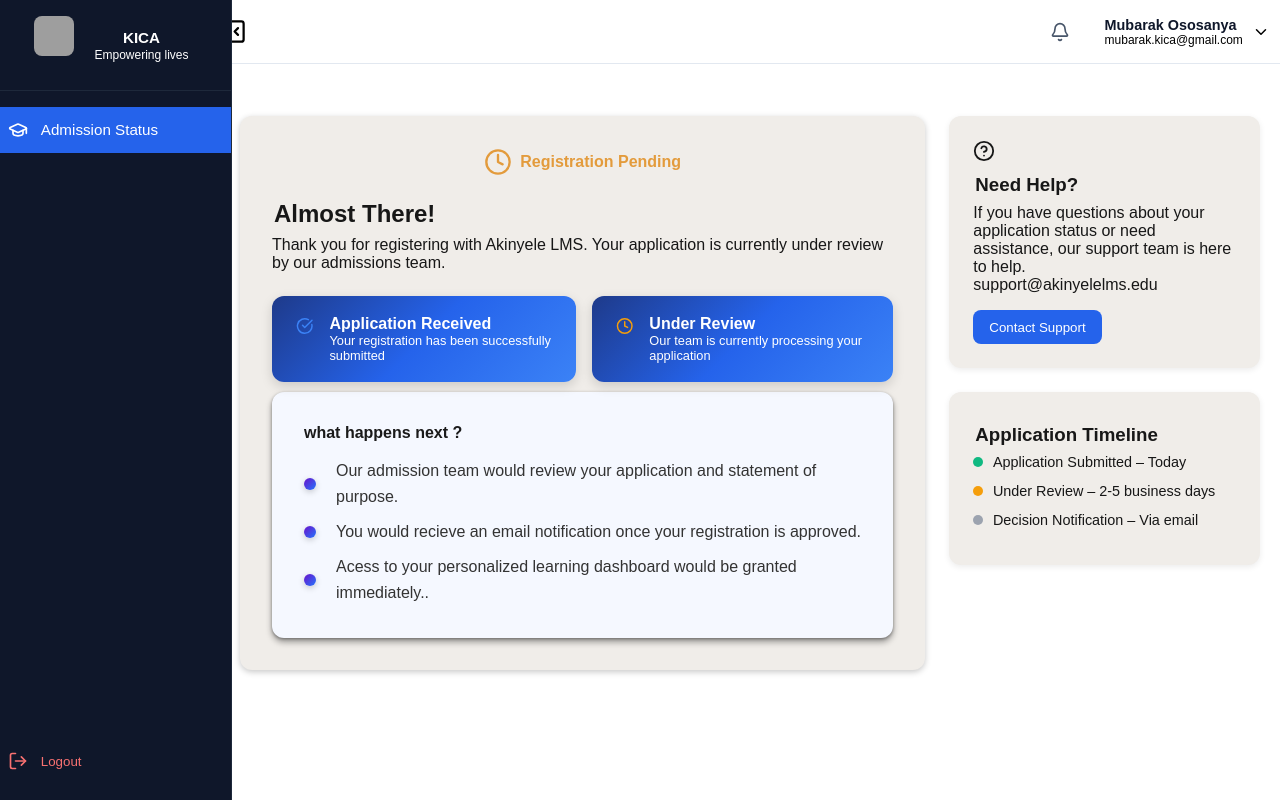
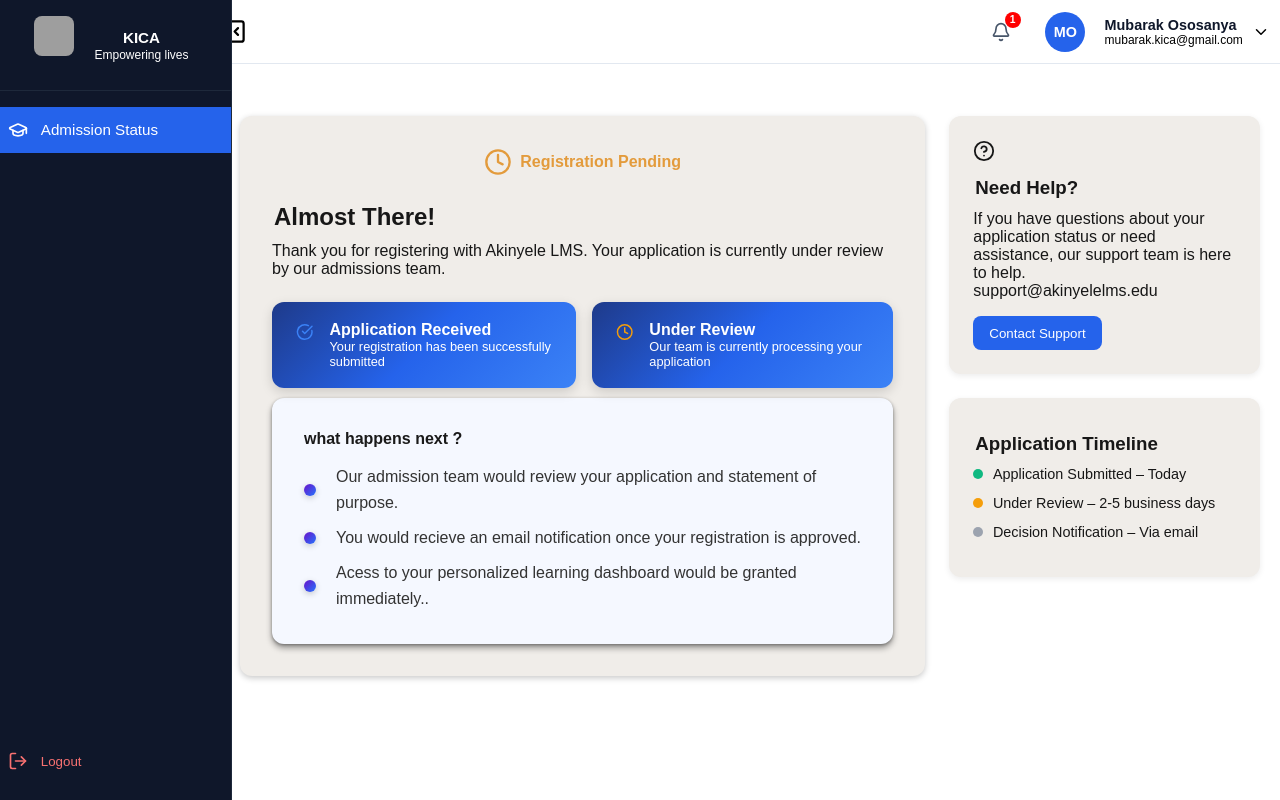
Before and after one commit to Viktorpeters/AkinyeleLms, a Next.js app: page /dashboard in a window 1280 px wide. Built offline with nearby package versions, Linux system fonts and the light colour scheme; grey boxes are pictures that could not be loaded.

Commit message:
updated code

```diff
--- a/src/app/dashboard/dashboard.module.css
+++ b/src/app/dashboard/dashboard.module.css
@@ -31,11 +31,11 @@
 }
 
 .statusCard h2 {
-  padding: 8px 2px;
+  padding: 11px 2px;
 }
 
 .sidebar h3 {
-  padding: 8px 2px;
+  padding: 11px 2px;
 }
 
 .statusHeader {
--- a/src/components/DashHeader.module.css
+++ b/src/components/DashHeader.module.css
@@ -131,3 +131,55 @@
   justify-content: center;
   margin-right: 2rem;
 }
+
+
+/* Notification dot inside bell */
+.notificationDot {
+  position: absolute;
+  top: -4px;
+  right: -4px;
+  background: red;
+  color: white;
+  font-size: 0.65rem;
+  font-weight: 600;
+  width: 16px;
+  height: 16px;
+  display: flex;
+  align-items: center;
+  justify-content: center;
+  border-radius: 50%;
+  pointer-events: none;
+}
+
+/* Make iconBtn relative to contain the dot */
+.iconBtn {
+  position: relative; /* add this */
+  background: none;
+  border: none;
+  cursor: pointer;
+  color: #475569;
+  display: flex;
+  align-items: center;
+  justify-content: center;
+  padding: 6px;
+  border-radius: 50%;
+  transition: background 0.2s ease;
+}
+
+
+/* User initials circle */
+.initials {
+  width: 40px;
+  height: 40px;
+  background: #2563eb; /* blue background, you can change */
+  color: #fff;
+  font-weight: 600;
+  font-size: 0.9rem;
+  display: flex;
+  align-items: center;
+  justify-content: center;
+  border-radius: 50%;
+  margin-right: 0.6rem; /* space before user info */
+  flex-shrink: 0;
+  text-transform: uppercase;
+}
--- a/src/components/DashHeader.tsx
+++ b/src/components/DashHeader.tsx
@@ -14,33 +14,47 @@ const DashHeader: React.FC<DashHeaderProps> = ({ sidebarOpen, onToggle }) => {
   const user = {
     name: "Mubarak Ososanya",
     email: "mubarak.kica@gmail.com",
-    avatar:
-      "https://res.cloudinary.com/ddlnqthao/image/upload/v1758300104/WhatsApp_Image_2025-09-19_at_17.19.02_cb5c3139_jazl8s.jpg",
+    avatar: "", // keep empty to show initials
+  };
+
+  // Get initials
+  const getInitials = (name: string) => {
+    const names = name.split(" ");
+    const first = names[0]?.charAt(0).toUpperCase() || "";
+    const last = names[1]?.charAt(0).toUpperCase() || "";
+    return first + last;
   };
 
   return (
     <header className={styles.header}>
       <div className={styles.left}>
-        {/* Sidebar toggle button moved here */}
+        {/* Sidebar toggle button */}
         <button className={styles.toggleBtn} onClick={onToggle}>
           {sidebarOpen ? <PanelLeftClose color="black" size={27} /> : <PanelRightOpen color="black" size={27} />}
         </button>
-
-        {/* Optional: logo/title */}
-        {/* <Image src={user.avatar} alt="Logo" width={40} height={40} />
-        <h1 className={styles.title}>Dashboard</h1> */}
       </div>
 
       <div className={styles.right}>
+        {/* Bell with notification */}
         <button className={styles.iconBtn}>
           <Bell size={20} />
+          <span className={styles.notificationDot}>1</span>
         </button>
 
+        {/* User info */}
         <div className={styles.user}>
+          {/* Avatar / initials */}
+          {user.avatar ? (
+            <Image src={user.avatar} alt={user.name} width={40} height={40} className={styles.avatar} />
+          ) : (
+            <div className={styles.initials}>{getInitials(user.name)}</div>
+          )}
+
           <div className={styles.userInfo}>
             <span className={styles.userName}>{user.name}</span>
             <span className={styles.userEmail}>{user.email}</span>
           </div>
+
           <ChevronDown size={18} />
         </div>
       </div>
```
